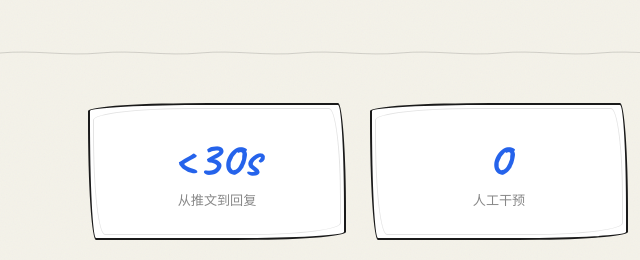
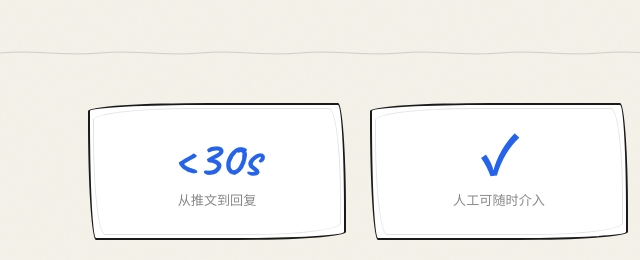
Before and after one commit to chenyuezhang-17/AB-test, a website: page pitch.html in a window 1280 px wide. Shown: the part 780-1040 px from the top of the page, 0-640 px from the left. Drawn offline with Linux system fonts and the light colour scheme.

Commit message:
Pitch: change '0 人工干预' to '人工可随时介入' — less out-of-control feel
Co-Authored-By: Claude Opus 4.6 (1M context) <noreply@anthropic.com>

```diff
--- a/pitch.html
+++ b/pitch.html
@@ -521,8 +521,8 @@
       <div class="stat-l">从推文到回复</div>
     </div>
     <div class="stat-box border-sketch-sm fade-up">
-      <div class="stat-n">0</div>
-      <div class="stat-l">人工干预</div>
+      <div class="stat-n">✓</div>
+      <div class="stat-l">人工可随时介入</div>
     </div>
     <div class="stat-box border-sketch-sm fade-up">
       <div class="stat-n">24/7</div>
```
